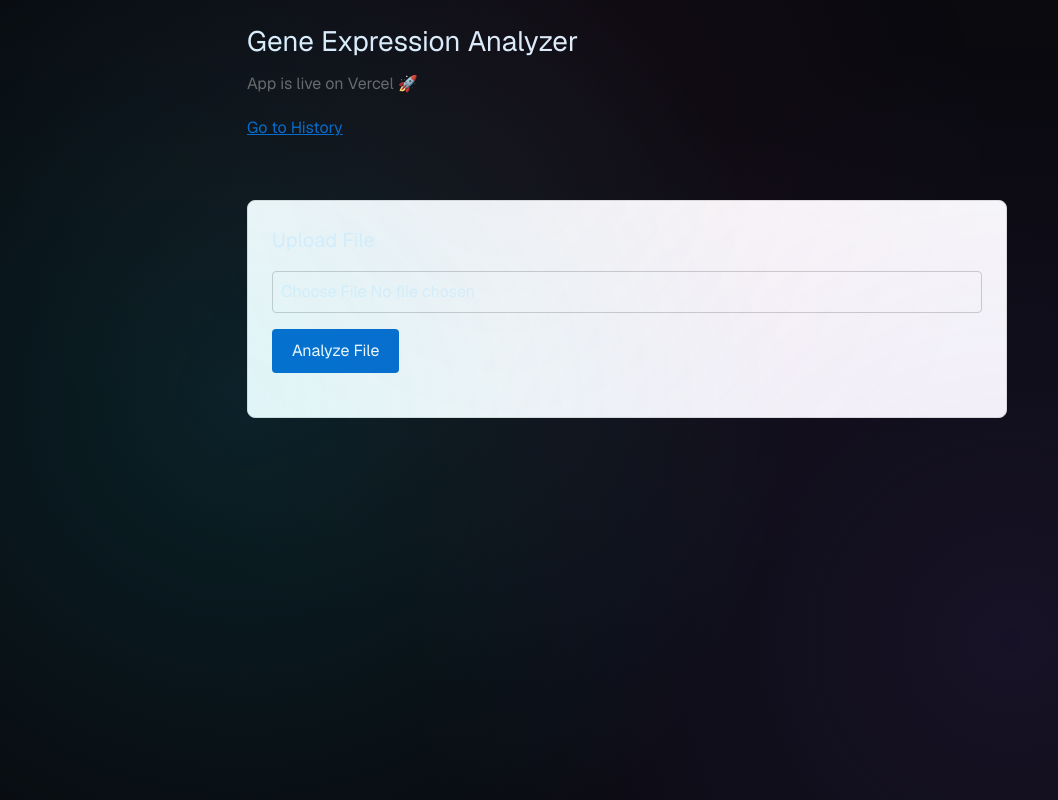
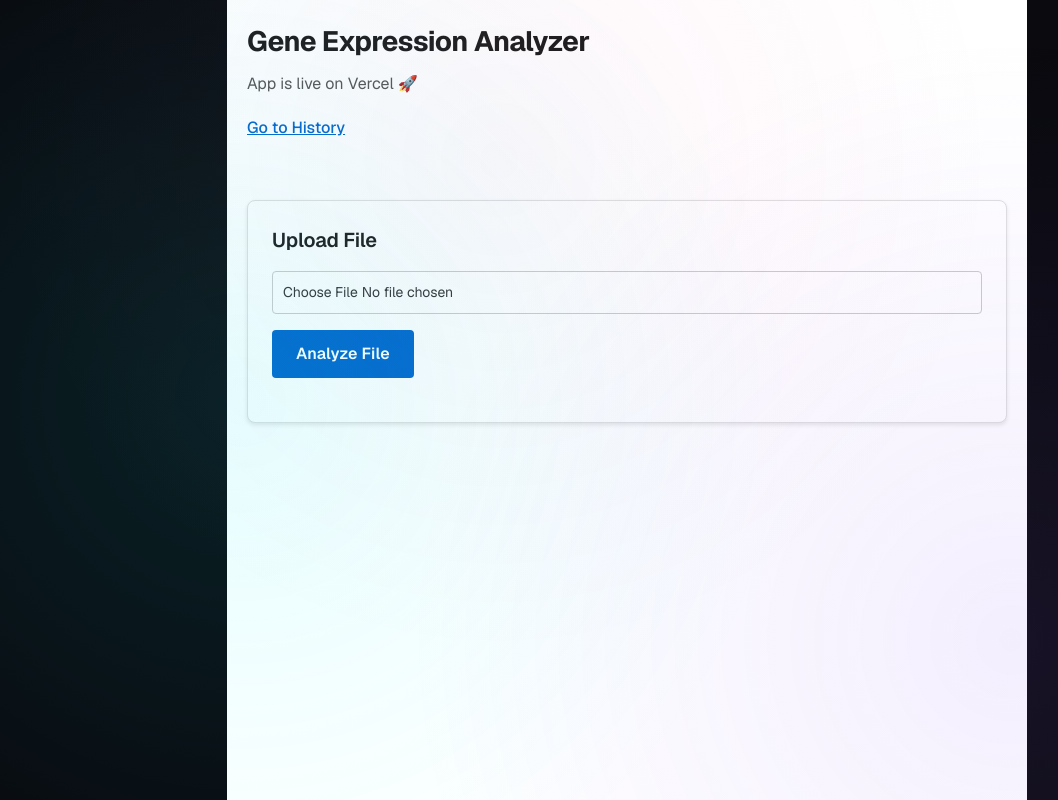
Before and after one commit to biodev-anjali/gene-expression-data-analysis, a Next.js app in the folder gene-expression-app/: page / in a window 1280 px wide. Shown: the whole page, without its empty margins (13-1071 px from the left). Built offline with nearby package versions, Linux system fonts and the light colour scheme.

Commit message:
Improve text visibility and readability with better contrast and font rendering

```diff
--- a/gene-expression-app/src/app/page.tsx
+++ b/gene-expression-app/src/app/page.tsx
@@ -34,10 +34,33 @@ export default function Home() {
   }
 
   return (
-    <main style={{ padding: 20, maxWidth: 800, margin: "0 auto" }}>
+    <main style={{
+      padding: 20,
+      maxWidth: 800,
+      margin: "0 auto",
+      backgroundColor: "#ffffff",
+      minHeight: "100vh",
+      color: "#333333",
+      WebkitFontSmoothing: "antialiased",
+      MozOsxFontSmoothing: "grayscale",
+      textRendering: "optimizeLegibility"
+    }}>
       <div style={{ marginBottom: 30 }}>
-        <h1 style={{ fontSize: 28, marginBottom: 10 }}>Gene Expression Analyzer</h1>
-        <p style={{ color: "#666", marginBottom: 20 }}>
+        <h1 style={{
+          fontSize: 28,
+          marginBottom: 10,
+          fontWeight: 700,
+          color: "#1a1a1a",
+          letterSpacing: "-0.02em"
+        }}>
+          Gene Expression Analyzer
+        </h1>
+        <p style={{
+          color: "#555555",
+          marginBottom: 20,
+          fontSize: 16,
+          lineHeight: 1.5
+        }}>
           App is live on Vercel 🚀
         </p>
         <Link
@@ -46,7 +69,9 @@ export default function Home() {
             color: "#0066cc",
             textDecoration: "underline",
             marginBottom: 30,
-            display: "inline-block"
+            display: "inline-block",
+            fontSize: 16,
+            fontWeight: 500
           }}
         >
           Go to History
@@ -54,12 +79,21 @@ export default function Home() {
       </div>
 
       <div style={{
-        border: "1px solid #ddd",
+        border: "1px solid #e0e0e0",
         borderRadius: 8,
         padding: 24,
-        backgroundColor: "#f9f9f9"
+        backgroundColor: "#ffffff",
+        boxShadow: "0 2px 4px rgba(0,0,0,0.1)"
       }}>
-        <h2 style={{ fontSize: 20, marginBottom: 16 }}>Upload File</h2>
+        <h2 style={{
+          fontSize: 20,
+          marginBottom: 16,
+          fontWeight: 600,
+          color: "#1a1a1a",
+          letterSpacing: "-0.01em"
+        }}>
+          Upload File
+        </h2>
 
         <form onSubmit={submit} style={{ marginBottom: 20 }}>
           <div style={{ marginBottom: 16 }}>
@@ -68,10 +102,13 @@ export default function Home() {
               name="file"
               required
               style={{
-                padding: 8,
+                padding: 10,
                 width: "100%",
-                border: "1px solid #ccc",
-                borderRadius: 4
+                border: "1px solid #cccccc",
+                borderRadius: 4,
+                fontSize: 14,
+                color: "#333333",
+                backgroundColor: "#ffffff"
               }}
             />
           </div>
@@ -80,13 +117,15 @@ export default function Home() {
             type="submit"
             disabled={loading}
             style={{
-              padding: "10px 20px",
-              backgroundColor: loading ? "#ccc" : "#0066cc",
-              color: "white",
+              padding: "12px 24px",
+              backgroundColor: loading ? "#cccccc" : "#0066cc",
+              color: "#ffffff",
               border: "none",
               borderRadius: 4,
               cursor: loading ? "not-allowed" : "pointer",
-              fontSize: 16
+              fontSize: 16,
+              fontWeight: 600,
+              letterSpacing: "0.01em"
             }}
           >
             {loading ? "Processing..." : "Analyze File"}
@@ -95,7 +134,7 @@ export default function Home() {
 
         {msg && (
           <div style={{
-            padding: 12,
+            padding: 14,
             marginBottom: 16,
             borderRadius: 4,
             backgroundColor: msg.includes("✅") ? "#d4edda" :
@@ -103,7 +142,10 @@ export default function Home() {
             color: msg.includes("✅") ? "#155724" :
                    msg.includes("⚠️") ? "#856404" : "#721c24",
             border: `1px solid ${msg.includes("✅") ? "#c3e6cb" :
-                              msg.includes("⚠️") ? "#ffeaa7" : "#f5c6cb"}`
+                              msg.includes("⚠️") ? "#ffeaa7" : "#f5c6cb"}`,
+            fontSize: 14,
+            lineHeight: 1.5,
+            fontWeight: 500
           }}>
             {msg}
           </div>
@@ -112,27 +154,42 @@ export default function Home() {
         {res && (
           <div style={{
             marginTop: 20,
-            padding: 16,
-            backgroundColor: "white",
-            border: "1px solid #ddd",
+            padding: 20,
+            backgroundColor: "#f8f9fa",
+            border: "1px solid #e0e0e0",
             borderRadius: 4
           }}>
-            <h3 style={{ fontSize: 18, marginBottom: 12 }}>Analysis Results</h3>
-            <div style={{ display: "grid", gap: 12 }}>
-              <div>
-                <strong>File:</strong> {res.fileName || "Unknown"}
+            <h3 style={{
+              fontSize: 18,
+              marginBottom: 16,
+              fontWeight: 600,
+              color: "#1a1a1a",
+              letterSpacing: "-0.01em"
+            }}>
+              Analysis Results
+            </h3>
+            <div style={{ display: "grid", gap: 14 }}>
+              <div style={{ fontSize: 15, color: "#333333", lineHeight: 1.6 }}>
+                <strong style={{ fontWeight: 600, color: "#1a1a1a" }}>File:</strong> {res.fileName || "Unknown"}
               </div>
-              <div>
-                <strong>Genes:</strong> {res.genes.toLocaleString()}
+              <div style={{ fontSize: 15, color: "#333333", lineHeight: 1.6 }}>
+                <strong style={{ fontWeight: 600, color: "#1a1a1a" }}>Genes:</strong> {res.genes.toLocaleString()}
               </div>
-              <div>
-                <strong>Samples:</strong> {res.samples.toLocaleString()}
+              <div style={{ fontSize: 15, color: "#333333", lineHeight: 1.6 }}>
+                <strong style={{ fontWeight: 600, color: "#1a1a1a" }}>Samples:</strong> {res.samples.toLocaleString()}
               </div>
-              <div>
-                <strong>Mean Expression:</strong> {res.meanExpr?.toFixed(2) || "N/A"}
+              <div style={{ fontSize: 15, color: "#333333", lineHeight: 1.6 }}>
+                <strong style={{ fontWeight: 600, color: "#1a1a1a" }}>Mean Expression:</strong> {res.meanExpr?.toFixed(2) || "N/A"}
               </div>
-              <div style={{ fontSize: 12, color: "#666", marginTop: 8 }}>
-                <strong>Date:</strong> {new Date(res.createdAt).toLocaleString()}
+              <div style={{
+                fontSize: 13,
+                color: "#666666",
+                marginTop: 12,
+                paddingTop: 12,
+                borderTop: "1px solid #e0e0e0",
+                lineHeight: 1.5
+              }}>
+                <strong style={{ fontWeight: 600 }}>Date:</strong> {new Date(res.createdAt).toLocaleString()}
               </div>
             </div>
           </div>
```
